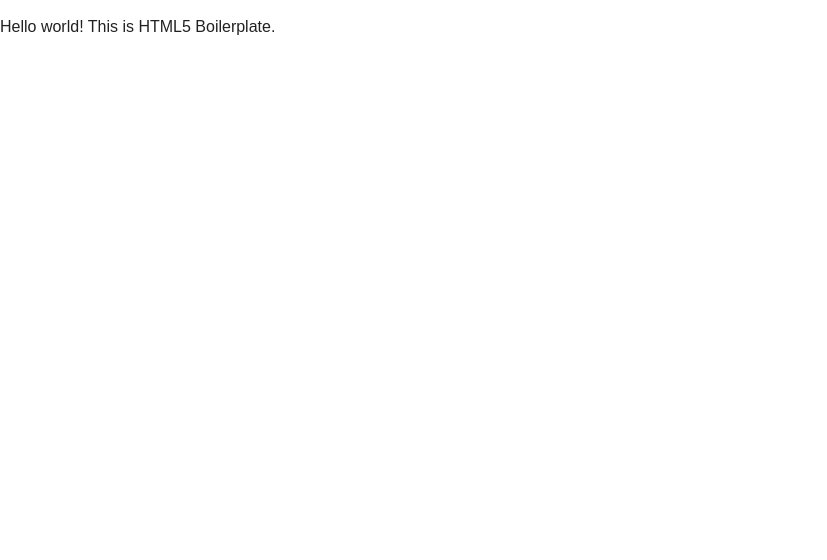
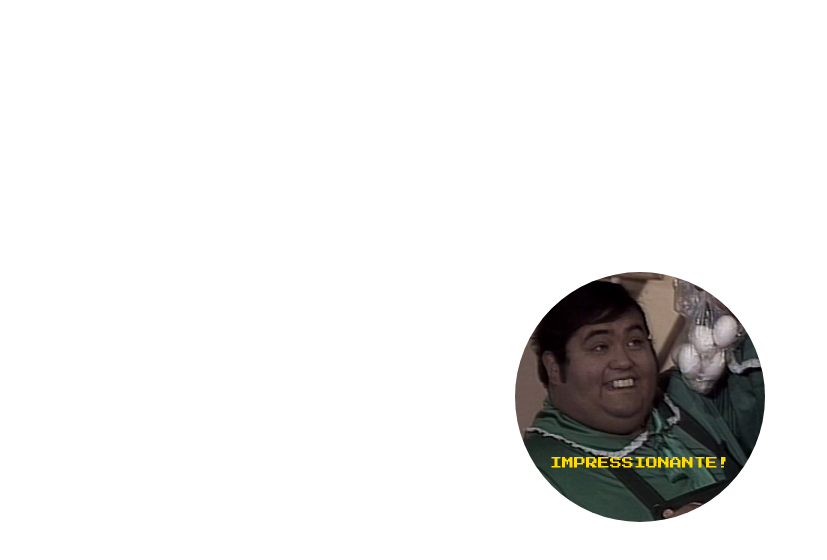
Before and after one commit to bwerocks/bwerocks.github.io, a plain HTML site: page index.html in a window 1280 px wide. Shown: the whole page, without its empty margins (0-827 px from the left). Drawn offline with nearby package versions, Linux system fonts and the light colour scheme.

Commit message:
Press start

```diff
--- a/css/main.css
+++ b/css/main.css
@@ -97,12 +97,60 @@
    Author's custom styles
    ========================================================================== */
 
+html,
+body {
+    height: 100%;
+}
 
+.Page {
+    position: fixed;
+    top: 0;
+    left: 0;
 
+    display: table;
+    width: 100%;
+    height: 100%;
 
+    text-align: center;
+}
 
+.Page-Content {
+    display: table-cell;
 
+    vertical-align: middle;
+}
 
+.Impressive {
+    position: relative;
+
+    display: inline-block;
+    width: 250px;
+    height: 250px;
+    overflow: hidden;
+
+    -webkit-border-radius: 50%;
+       -moz-border-radius: 50%;
+        -ms-border-radius: 50%;
+         -o-border-radius: 50%;
+            border-radius: 50%;
+}
+
+.Impressive-Content {
+    position: absolute;
+    bottom: 50px;
+    left: 0;
+
+    width: 100%;
+
+    color: #ffdc00;
+    font-family: "Press Start 2P";
+    font-size: 12px;
+    text-transform: uppercase;
+}
+
+.Impressive-Image {
+    width: 250px;
+}
 
 
 
--- a/index.html
+++ b/index.html
@@ -12,6 +12,7 @@
 
         <!-- Place favicon.ico and apple-touch-icon.png in the root directory -->
 
+        <link rel="stylesheet" href="http://fonts.googleapis.com/css?family=Press+Start+2P">
         <link rel="stylesheet" href="css/normalize.css">
         <link rel="stylesheet" href="css/main.css">
         <script src="js/vendor/modernizr-2.6.2.min.js"></script>
@@ -20,9 +21,14 @@
         <!--[if lt IE 7]>
             <p class="browsehappy">You are using an <strong>outdated</strong> browser. Please <a href="http://browsehappy.com/">upgrade your browser</a> to improve your experience.</p>
         <![endif]-->
-
-        <!-- Add your site or application content here -->
-        <p>Hello world! This is HTML5 Boilerplate.</p>
+        <section class="Page">
+            <div class="Page-Content">
+                <div class="Impressive">
+                    <img class="Impressive-Image" src="img/nhonho.png">
+                    <span class="Impressive-Content">Impressionante!</span>
+                </div>
+            </div>
+        </section>
 
         <script src="//ajax.googleapis.com/ajax/libs/jquery/1.10.2/jquery.min.js"></script>
         <script>window.jQuery || document.write('<script src="js/vendor/jquery-1.10.2.min.js"><\/script>')</script>
```
Also changed, not shown: img/nhonho.png (added), 3 other files.
